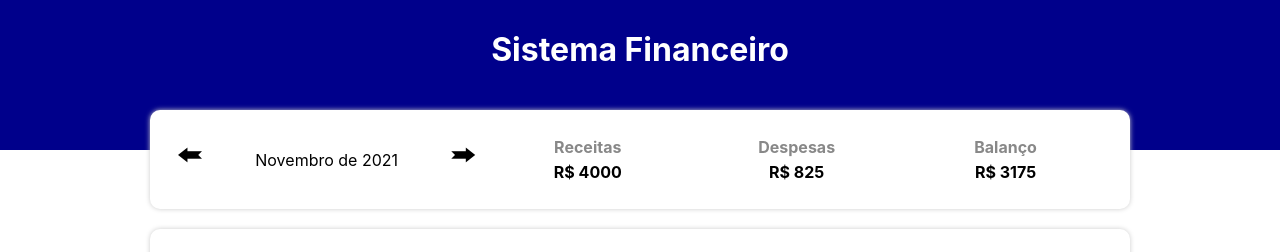
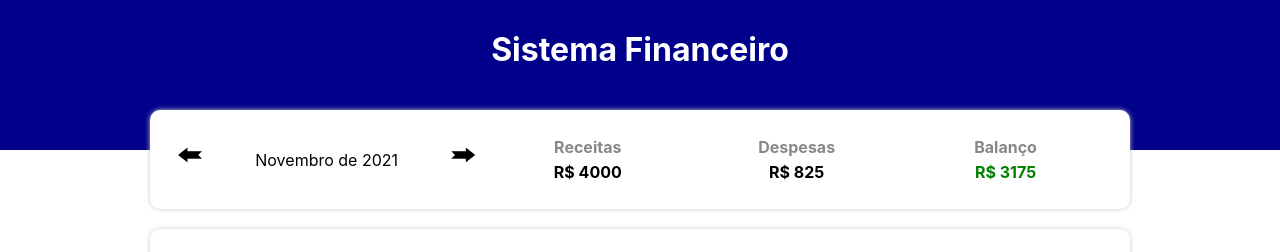
Before and after one commit to ArthurLuizS/expenser-tracker, a React (Create React App) app: page / in a window 1280 px wide. Shown: the top 252 px of the page. Built offline with nearby package versions, Linux system fonts and the light colour scheme.

Commit message:
Alterando a cor do balanco de acordo com as despesas e receitas

```diff
--- a/src/components/InfoArea/index.tsx
+++ b/src/components/InfoArea/index.tsx
@@ -44,7 +44,11 @@ export const InfoArea = ( { currentMonth, onMonthChange, income, expense} : Prop
             <C.ResumeArea>
                 <ResumeItem title= 'Receitas' value = {income}/>
                 <ResumeItem title= 'Despesas' value = {expense}/>
-                <ResumeItem title= 'Balanço' value = {income - expense}/>
+                <ResumeItem
+                    title= 'Balanço'
+                    value = {income - expense}
+                    color ={(income - expense) < 0 ? 'red' : 'green'}
+                    />
             </C.ResumeArea>
 
         </C.Container>
--- a/src/components/ResumeItem/index.tsx
+++ b/src/components/ResumeItem/index.tsx
@@ -3,14 +3,15 @@ import * as C from './styles'
 type Props ={
     title: string;
     value: number;
+    color?: string;
 }
 
-export const ResumeItem = ({title, value} : Props) =>{
+export const ResumeItem = ({title, value, color} : Props) =>{
 
     return(
         <C.Container>
             <C.Title>{title}</C.Title>
-            <C.Value>R$ {value}</C.Value>
+            <C.Value color = {color}>R$ {value}</C.Value>
         </C.Container>
     );
 }
--- a/src/components/ResumeItem/styles.ts
+++ b/src/components/ResumeItem/styles.ts
@@ -11,8 +11,8 @@ export const Title = styled.div`
     margin-bottom: 5px;
 `
 
-export const Value = styled.div`
+export const Value = styled.div<{color ?: string}>`
     text-align: center;
     font-weight: bold;
-    color: #000;
+    color: ${props => props.color ?? '#000'};
 `
```
